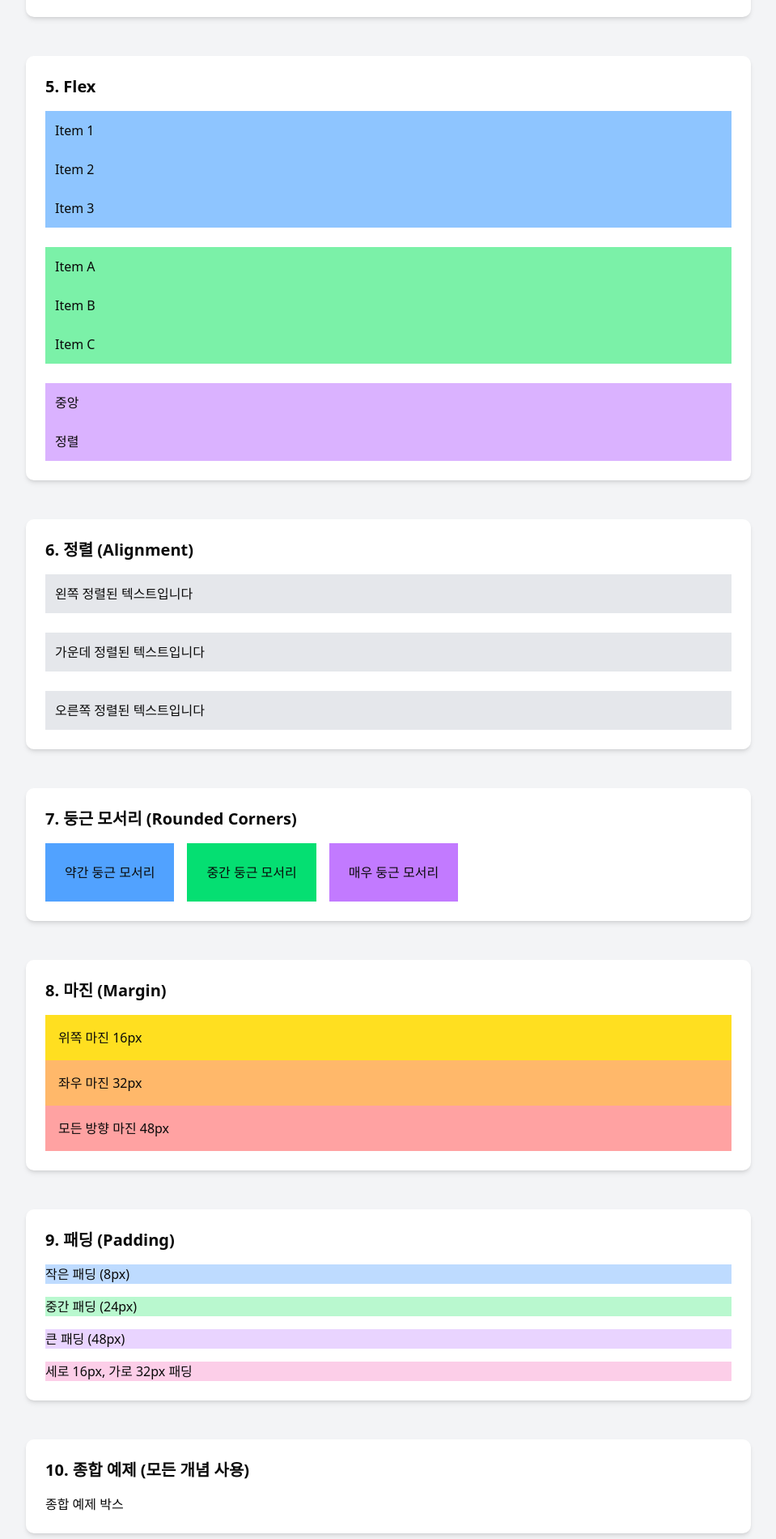
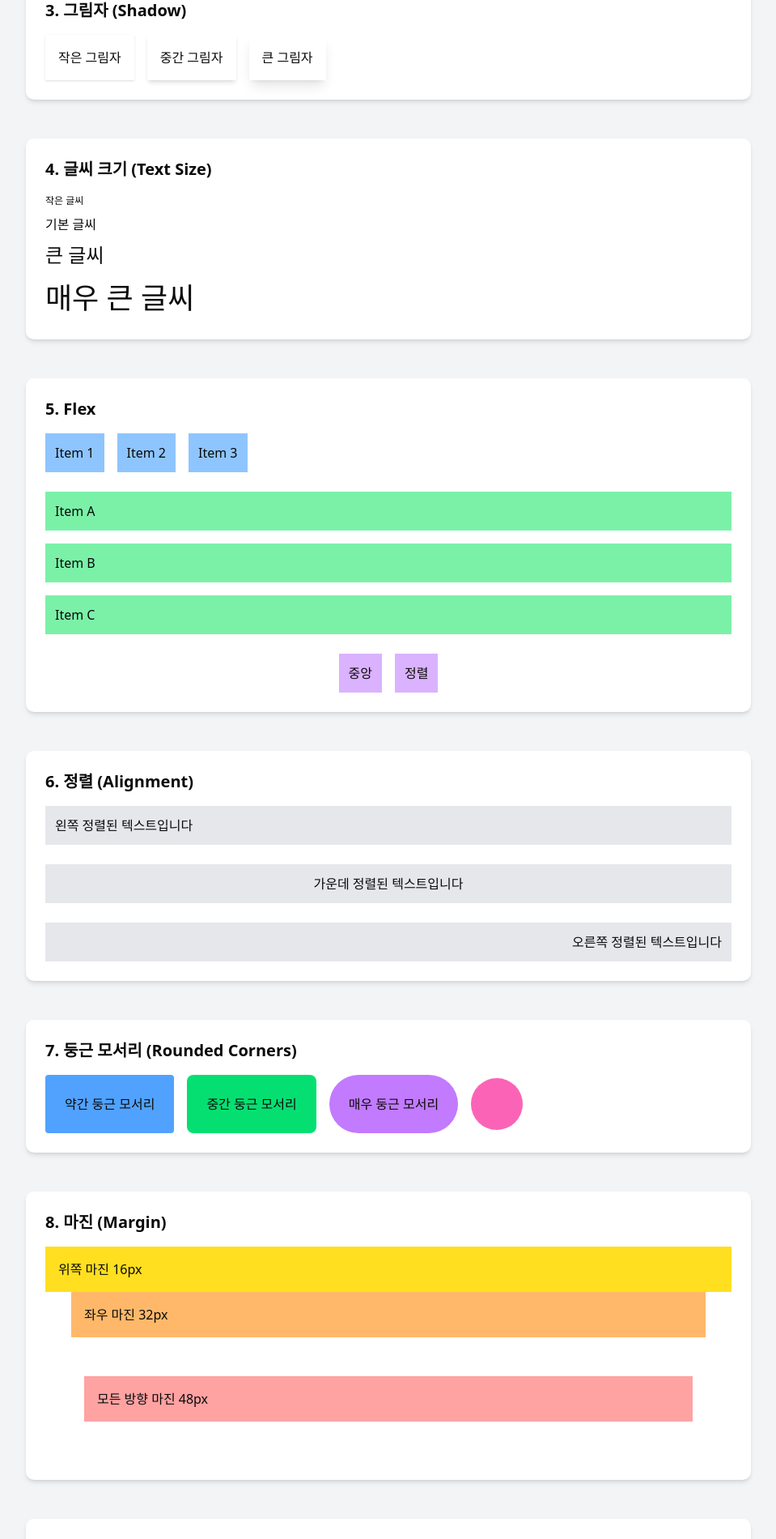
Before and after one commit to Mayne0213/Todo-App-for-Seminar-PoolC-, a Next.js app: page /tailwind in a window 1280 px wide. Shown: the part 855-2755 px from the top of the page at 81% size, without its empty margins (160-1119 px from the left). Built offline with nearby package versions, Linux system fonts and the light colour scheme.

Commit message:
Ass1 complete

```diff
--- a/app/tailwind/page.tsx
+++ b/app/tailwind/page.tsx
@@ -10,13 +10,13 @@ export default function Home() {
           <h2 className="text-xl font-semibold mb-4">1. 글씨 색상 (Text Color)</h2>
           <div className="space-y-2">
             {/* 여기에는 빨간색 글씨가 와야합니다 */}
-            <p className="fillout">이 텍스트는 빨간색이어야 합니다</p>
+            <p className="text-red-500">이 텍스트는 빨간색이어야 합니다</p>
 
             {/* 여기에는 파란색 글씨가 와야합니다 */}
-            <p className="fillout">이 텍스트는 파란색이어야 합니다</p>
+            <p className="text-blue-500">이 텍스트는 파란색이어야 합니다</p>
 
             {/* 여기에는 초록색 글씨가 와야합니다 */}
-            <p className="fillout">이 텍스트는 초록색이어야 합니다</p>
+            <p className="text-green-500">이 텍스트는 초록색이어야 합니다</p>
           </div>
         </section>
 
@@ -25,13 +25,13 @@ export default function Home() {
           <h2 className="text-xl font-semibold mb-4">2. 넓이와 높이 (Width & Height)</h2>
           <div className="space-y-4">
             {/* 여기에는 넓이 200px, 높이 100px이 와야합니다 */}
-            <div className="fillout bg-blue-200"></div>
+            <div className="w-[200px] h-[100px] bg-blue-200"></div>
 
             {/* 여기에는 넓이는 전체의 50%, 높이 150px이 와야합니다 */}
-            <div className="fillout bg-green-200"></div>
+            <div className="w-1/2 h-[150px] bg-green-200"></div>
 
             {/* 여기에는 넓이와 높이가 모두 80px인 정사각형이 와야합니다 */}
-            <div className="fillout bg-purple-200"></div>
+            <div className="w-[80px] h-[80px] bg-purple-200"></div>
           </div>
         </section>
 
@@ -40,13 +40,13 @@ export default function Home() {
           <h2 className="text-xl font-semibold mb-4">3. 그림자 (Shadow)</h2>
           <div className="flex gap-4">
             {/* 여기에는 작은 그림자가 와야합니다 */}
-            <div className="fillout bg-white p-4">작은 그림자</div>
+            <div className="shadow-sm bg-white p-4">작은 그림자</div>
 
             {/* 여기에는 중간 크기 그림자가 와야합니다 */}
-            <div className="fillout bg-white p-4">중간 그림자</div>
+            <div className="shadow-md bg-white p-4">중간 그림자</div>
 
             {/* 여기에는 큰 그림자가 와야합니다 */}
-            <div className="fillout bg-white p-4">큰 그림자</div>
+            <div className="shadow-lg bg-white p-4">큰 그림자</div>
           </div>
         </section>
 
@@ -55,16 +55,16 @@ export default function Home() {
           <h2 className="text-xl font-semibold mb-4">4. 글씨 크기 (Text Size)</h2>
           <div className="space-y-2">
             {/* 여기에는 매우 작은 글씨(12px)가 와야합니다 */}
-            <p className="fillout">작은 글씨</p>
+            <p className="text-[12px]">작은 글씨</p>
 
             {/* 여기에는 기본 글씨 크기가 와야합니다 */}
-            <p className="fillout">기본 글씨</p>
+            <p className="text-base">기본 글씨</p>
 
             {/* 여기에는 큰 글씨(24px)가 와야합니다 */}
-            <p className="fillout">큰 글씨</p>
+            <p className="text-[24px]">큰 글씨</p>
 
             {/* 여기에는 매우 큰 글씨(36px)가 와야합니다 */}
-            <p className="fillout">매우 큰 글씨</p>
+            <p className="text-[36px]">매우 큰 글씨</p>
           </div>
         </section>
 
@@ -73,21 +73,21 @@ export default function Home() {
           <h2 className="text-xl font-semibold mb-4">5. Flex</h2>
           <div className="space-y-6">
             {/* 여기에는 가로로 배치되는 flex container가 와야합니다 */}
-            <div className="fillout gap-4">
+            <div className="flex text gap-4">
               <div className="bg-blue-300 p-3">Item 1</div>
               <div className="bg-blue-300 p-3">Item 2</div>
               <div className="bg-blue-300 p-3">Item 3</div>
             </div>
 
             {/* 여기에는 세로로 배치되는 flex container가 와야합니다 */}
-            <div className="fillout gap-4">
+            <div className="flex flex-col gap-4">
               <div className="bg-green-300 p-3">Item A</div>
               <div className="bg-green-300 p-3">Item B</div>
               <div className="bg-green-300 p-3">Item C</div>
             </div>
 
             {/* 여기에는 가로로 배치되면서 아이템들이 가운데 정렬되는 flex container가 와야합니다 */}
-            <div className="fillout gap-4">
+            <div className="flex justify-center gap-4">
               <div className="bg-purple-300 p-3">중앙</div>
               <div className="bg-purple-300 p-3">정렬</div>
             </div>
@@ -99,13 +99,13 @@ export default function Home() {
           <h2 className="text-xl font-semibold mb-4">6. 정렬 (Alignment)</h2>
           <div className="space-y-6">
             {/* 여기에는 텍스트가 왼쪽 정렬되어야 합니다 */}
-            <p className="fillout bg-gray-200 p-3">왼쪽 정렬된 텍스트입니다</p>
+            <p className="text-left bg-gray-200 p-3">왼쪽 정렬된 텍스트입니다</p>
 
             {/* 여기에는 텍스트가 가운데 정렬되어야 합니다 */}
-            <p className="fillout bg-gray-200 p-3">가운데 정렬된 텍스트입니다</p>
+            <p className="text-center bg-gray-200 p-3">가운데 정렬된 텍스트입니다</p>
 
             {/* 여기에는 텍스트가 오른쪽 정렬되어야 합니다 */}
-            <p className="fillout bg-gray-200 p-3">오른쪽 정렬된 텍스트입니다</p>
+            <p className="text-right bg-gray-200 p-3">오른쪽 정렬된 텍스트입니다</p>
           </div>
         </section>
 
@@ -114,16 +114,16 @@ export default function Home() {
           <h2 className="text-xl font-semibold mb-4">7. 둥근 모서리 (Rounded Corners)</h2>
           <div className="flex gap-4 items-center">
             {/* 여기에는 약간 둥근 모서리가 와야합니다 */}
-            <div className="fillout bg-blue-400 p-6">약간 둥근 모서리</div>
+            <div className="rounded bg-blue-400 p-6">약간 둥근 모서리</div>
 
             {/* 여기에는 중간 정도 둥근 모서리가 와야합니다 */}
-            <div className="fillout bg-green-400 p-6">중간 둥근 모서리</div>
+            <div className="rounded-md bg-green-400 p-6">중간 둥근 모서리</div>
 
             {/* 여기에는 매우 둥근 모서리(원에 가까운)가 와야합니다 */}
-            <div className="fillout bg-purple-400 p-6">매우 둥근 모서리</div>
+            <div className="rounded-full bg-purple-400 p-6">매우 둥근 모서리</div>
 
             {/* 여기에는 완전한 원이 와야합니다 (넓이와 높이가 같고 매우 둥근 모서리) */}
-            <div className="fillout bg-pink-400"></div>
+            <div className="w-16 h-16 rounded-full bg-pink-400"></div>
           </div>
         </section>
 
@@ -132,13 +132,13 @@ export default function Home() {
           <h2 className="text-xl font-semibold mb-4">8. 마진 (Margin)</h2>
           <div>
             {/* 여기에는 위쪽에 마진이 4단위(16px) 와야합니다 */}
-            <div className="fillout bg-yellow-300 p-4">위쪽 마진 16px</div>
+            <div className="mt-4 bg-yellow-300 p-4">위쪽 마진 16px</div>
 
             {/* 여기에는 좌우에 마진이 각각 8단위(32px) 와야합니다 */}
-            <div className="fillout bg-orange-300 p-4">좌우 마진 32px</div>
+            <div className="mx-8 bg-orange-300 p-4">좌우 마진 32px</div>
 
             {/* 여기에는 모든 방향에 마진이 12단위(48px) 와야합니다 */}
-            <div className="fillout bg-red-300 p-4">모든 방향 마진 48px</div>
+            <div className="m-12 bg-red-300 p-4">모든 방향 마진 48px</div>
           </div>
         </section>
 
@@ -147,16 +147,16 @@ export default function Home() {
           <h2 className="text-xl font-semibold mb-4">9. 패딩 (Padding)</h2>
           <div className="space-y-4">
             {/* 여기에는 패딩이 2단위(8px) 와야합니다 */}
-            <div className="fillout bg-blue-200">작은 패딩 (8px)</div>
+            <div className="p-2 bg-blue-200">작은 패딩 (8px)</div>
 
             {/* 여기에는 패딩이 6단위(24px) 와야합니다 */}
-            <div className="fillout bg-green-200">중간 패딩 (24px)</div>
+            <div className="p-6 bg-green-200">중간 패딩 (24px)</div>
 
             {/* 여기에는 패딩이 12단위(48px) 와야합니다 */}
-            <div className="fillout bg-purple-200">큰 패딩 (48px)</div>
+            <div className="p-12 bg-purple-200">큰 패딩 (48px)</div>
 
             {/* 여기에는 위아래 패딩 4단위, 좌우 패딩 8단위가 와야합니다 */}
-            <div className="fillout bg-pink-200">세로 16px, 가로 32px 패딩</div>
+            <div className="py-4 px-8 bg-pink-200">세로 16px, 가로 32px 패딩</div>
           </div>
         </section>
 
@@ -173,7 +173,7 @@ export default function Home() {
               - 위쪽 마진 16px
               - 흰색 텍스트, 큰 글씨
           */}
-          <div className="fillout">
+          <div className="w-[300px] h-[200px] bg-blue-500 flex justify-center items-center shadow-lg rounded p-[24px] mt-[16px] text-white text-lg">
             종합 예제 박스
           </div>
         </section>
--- a/src/entities/todo/model/constants.ts
+++ b/src/entities/todo/model/constants.ts
@@ -2,16 +2,16 @@ import { Todo } from './types'
 
 // TODO: 우선순위 라벨을 정의하세요 (low, medium, high에 대한 한글 라벨)
 export const PRIORITY_LABELS: Record<Todo['priority'], string> = {
-  low: '텍스트 넣기', // TODO: '낮음' 등으로 구현
-  medium: '텍스트 넣기', // TODO: '보통' 등으로 구현
-  high: '텍스트 넣기' // TODO: '높음' 등으로 구현
+  low: '낮음', // TODO: '낮음' 등으로 구현
+  medium: '보통', // TODO: '보통' 등으로 구현
+  high: '높음' // TODO: '높음' 등으로 구현
 }
 
 // TODO: 우선순위에 따른 색상 클래스를 정의하세요 (Tailwind CSS 클래스 사용)
 export const PRIORITY_COLORS: Record<Todo['priority'], string> = {
-  low: 'fillout', // TODO: 초록 글씨와 초록배경 등으로 구현
-  medium: 'fillout', // TODO: 노란 글씨와 노란배경 등으로 구현
-  high: 'fillout' // TODO: 빨간 글씨와 빨간배경 등으로 구현
+  low: 'text-green-600 bg-green-300', // TODO: 초록 글씨와 초록배경 등으로 구현
+  medium: 'text-yellow-600 bg-yellow-300', // TODO: 노란 글씨와 노란배경 등으로 구현
+  high: 'text-red-600 bg-red-300' // TODO: 빨간 글씨와 빨간배경 등으로 구현
 }
 
 export const FILTER_LABELS: Record<string, string> = {
```
Also changed, not shown: src/entities/todo/ui/TodoItem.tsx (+5 -5 lines).
